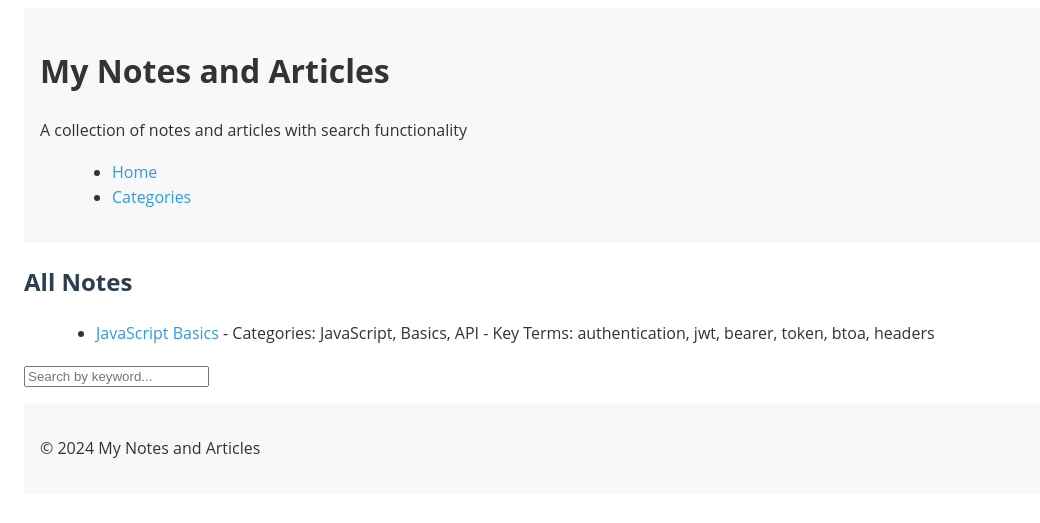
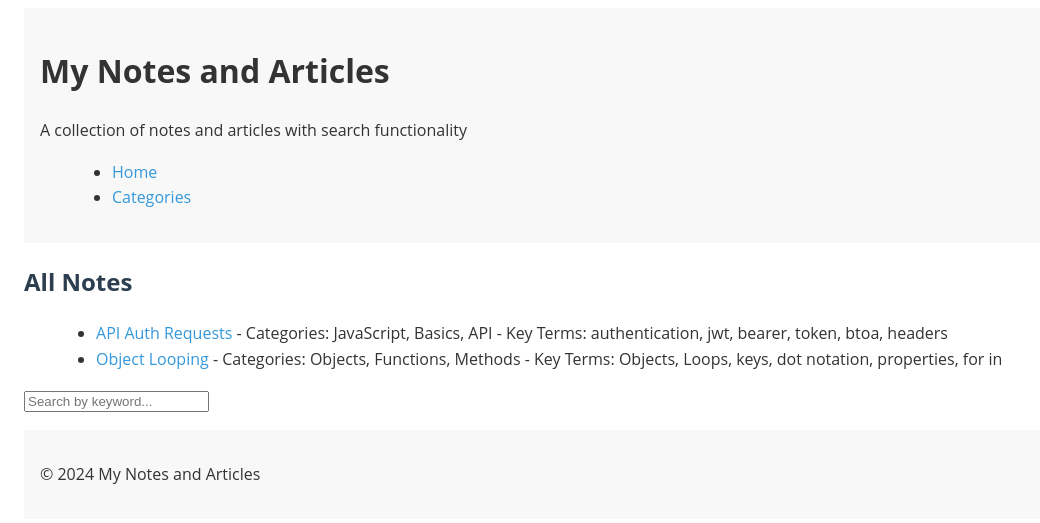
Before and after one commit to WestMecRyan/westmecryan.github.io, a Jekyll site: the page built from index.html, in a window 1280 px wide. Shown: the top 523 px of the page, without its empty margins (0-1040 px from the left). Built offline with Jekyll 4.4.1, drawn with Linux system fonts in a browser that asks for light colours; comment, search, counter and statistics services are not loaded; some of the changed lines change nothing that is shown.

Commit message:
added object looping markdown

````diff
--- a/_notes/2024-11-07-fetch-auth-requests.md
+++ b/_notes/2024-11-07-fetch-auth-requests.md
@@ -1,5 +1,5 @@
 ---
-title: "JavaScript Basics"
+title: "API Auth Requests"
 date: 2024-11-07
 categories: [JavaScript, Basics, API]
 keyterms: ["authentication", "jwt", "bearer", "token", "btoa", "headers" ]
--- /dev/null
+++ b/_notes/2024-11-08-object-looping.md
@@ -0,0 +1,325 @@
+---
+title: "Object Looping"
+date: 2024-11-08
+categories: [Objects, Functions, Methods]
+keyterms: ["Objects", "Loops", "keys", "dot notation", "properties", "for in"]
+---
+
+# JavaScript Object Manipulation Guide
+
+## 1. Object Declaration (const vs let)
+
+When working with objects that will be used with MongoDB, it's generally recommended to use `const` unless you specifically need to reassign the variable to a completely different object. Here's why:
+
+```javascript
+// Using const
+const person = { name: "John" };
+person.name = "Jane"; // This is allowed
+// person = { name: "Bob" }; // This would throw an error
+
+// Using let
+let user = { name: "John" };
+user.name = "Jane"; // This is allowed
+user = { name: "Bob" }; // This is also allowed
+```
+
+**Best Practice**: Use `const` by default because:
+
+- It prevents accidental reassignment of the entire object
+- The object's properties can still be modified
+- It signals to other developers that this reference won't change
+- MongoDB operations typically modify properties rather than replacing entire documents
+
+## 2. Object.assign()
+
+`Object.assign()` merges properties from one or more source objects into a target object.
+
+```javascript
+// Method 1: Modifying existing object
+const car = { brand: "Toyota" };
+Object.assign(car, { model: "Camry", year: 2024 });
+// Result: car = { brand: "Toyota", model: "Camry", year: 2024 }
+
+// Method 2: Creating new object
+const newCar = Object.assign({}, car, { color: "red" });
+// Result: newCar = { brand: "Toyota", model: "Camry", year: 2024, color: "red" }
+```
+
+**Use Case**: When updating MongoDB documents, you might use this to merge new fields with existing data:
+
+```javascript
+const updates = Object.assign({}, existingDoc, newData);
+```
+
+## 3. Spread Operator (...)
+
+The spread operator provides a more concise way to clone and merge objects:
+
+```javascript
+const baseProduct = { name: "Widget", price: 9.99 };
+const customProduct = {
+  ...baseProduct,
+  color: "blue",
+  size: "large",
+};
+// Result: { name: "Widget", price: 9.99, color: "blue", size: "large" }
+```
+
+**Note**: Spread operator vs Object.assign()
+
+- Spread is more readable and concise
+- Both perform shallow copies
+- Spread is commonly used in React and modern JavaScript
+
+## 4. Object.defineProperty()
+
+This method allows fine-grained control over property attributes:
+
+```javascript
+const product = {};
+
+Object.defineProperty(product, "id", {
+  value: "123",
+  writable: false, // Can't be changed
+  enumerable: true, // Shows up in loops
+  configurable: false, // Can't be deleted
+});
+
+// Getter example
+Object.defineProperty(product, "formattedPrice", {
+  get() {
+    return `$${this.price.toFixed(2)}`;
+  },
+});
+```
+
+`defineProperty` creates non-enumerable properties by default. To make them visible:
+
+```javascript
+Object.defineProperty(animal, "type", {
+  value: "Dog",
+  writable: true,
+  enumerable: true, // Add this to make it visible
+});
+```
+
+## 5. Looping Over Objects
+
+There are several ways to iterate over objects:
+
+- property name
+- property value
+- property and value
+
+```javascript
+const user = {
+  name: "Alice",
+  age: 30,
+  role: "Admin",
+};
+
+// 1. for...in (iterates over enumerable properties)
+for (let prop in user) {
+  console.log(`${prop}: ${user[prop]}`);
+}
+
+// 2. Object.keys() with for...of
+for (let key of Object.keys(user)) {
+  console.log(`${key}: ${user[key]}`);
+}
+
+// 3. Object.entries() with destructuring
+for (let [key, value] of Object.entries(user)) {
+  console.log(`${key}: ${value}`);
+}
+```
+
+**Key Differences**:
+
+- `for...in` iterates over all enumerable properties (including inherited ones)
+- `for...of` is used with iterables (arrays, strings, etc.)
+- `forEach` is an array method that provides index and array reference
+
+## 6. Object.entries(), Object.keys(), and Object.values()
+
+These methods are crucial for MongoDB operations:
+
+```javascript
+const product = {
+  name: "Laptop",
+  price: 999,
+  inStock: true,
+};
+
+// Keys
+console.log(Object.keys(product));
+// ["name", "price", "inStock"]
+
+// Values
+console.log(Object.values(product));
+// ["Laptop", 999, true]
+
+// Entries
+console.log(Object.entries(product));
+// [["name", "Laptop"], ["price", 999], ["inStock", true]]
+```
+
+**MongoDB Use Case**:
+
+```javascript
+// Converting MongoDB document fields to an update operation
+const updates = Object.entries(changes).reduce((acc, [key, value]) => {
+  acc[`$set.${key}`] = value;
+  return acc;
+}, {});
+```
+
+## 7. Object.freeze()
+
+Prevents any modifications to an object:
+
+```javascript
+const config = {
+  apiKey: "abc123",
+  endpoint: "api.example.com",
+};
+
+Object.freeze(config);
+config.apiKey = "xyz"; // This will fail silently or throw error in strict mode
+delete config.endpoint; // This will also fail
+```
+
+**Note**: `Object.freeze()` is shallow - nested objects can still be modified unless also frozen.
+
+The reason we can't loop over objects directly is that objects are not iterable by default in JavaScript. They need to be converted to an iterable format first (using Object.keys(), Object.values(), or Object.entries()).
+
+Let's clarify the difference between `for...in` and `for...of` with array indices.
+
+When using `for...in` with arrays, it iterates over the enumerable properties, which include the array indices as strings. This can lead to unexpected behavior:
+
+```javascript
+const arr = ["a", "b", "c"];
+
+// Using for...in with array
+for (let index in arr) {
+  console.log(index, typeof index);
+  // Output:
+  // "0" "string"
+  // "1" "string"
+  // "2" "string"
+}
+
+// Using for...of with array
+for (let value of arr) {
+  console.log(value);
+  // Output:
+  // "a"
+  // "b"
+  // "c"
+}
+```
+
+This is one of the key reasons why `for...in` is not recommended for arrays. Here's a breakdown of when to use each:
+
+```javascript
+// 1. For Arrays:
+const numbers = [10, 20, 30];
+
+// ✅ GOOD: for...of gets values
+for (let num of numbers) {
+  console.log(num); // 10, 20, 30
+}
+
+// ✅ GOOD: forEach gets value, index, and array
+numbers.forEach((value, index, array) => {
+  console.log(value, index); // 10 0, 20 1, 30 2
+});
+
+// ❌ BAD: for...in gets string indices
+for (let i in numbers) {
+  console.log(i); // "0", "1", "2"
+}
+
+// 2. For Objects:
+const person = {
+  name: "John",
+  age: 30,
+};
+
+// ✅ GOOD: for...in gets property names
+for (let prop in person) {
+  console.log(prop, person[prop]); // "name" "John", "age" 30
+}
+
+// ✅ GOOD: Object.entries() with for...of
+for (let [key, value] of Object.entries(person)) {
+  console.log(key, value); // "name" "John", "age" 30
+}
+
+// ❌ ERROR: for...of doesn't work directly with objects
+// for (let item of person) { // TypeError: person is not iterable
+```
+
+The key differences:
+
+1. `for...in`:
+
+   - Works with objects to iterate over enumerable property names
+   - With arrays, gives string indices ("0", "1", "2")
+   - Can include inherited properties
+   - Generally slower than alternatives
+
+2. `for...of`:
+
+   - Works with iterables (arrays, strings, Maps, Sets)
+   - Gives actual values
+   - Cannot be used directly with objects
+   - Generally faster and more predictable
+
+3. `forEach`:
+   - Array method only
+   - Provides value, index, and array reference
+   - Cannot break out of the loop early
+   - More functional programming style
+
+Best practices:
+
+```javascript
+// For arrays:
+const arr = ["a", "b", "c"];
+for (let value of arr) {
+  /* use value */
+}
+// or
+arr.forEach((value) => {
+  /* use value */
+});
+
+// For objects:
+const obj = { a: 1, b: 2 };
+for (let key in obj) {
+  if (obj.hasOwnProperty(key)) {
+    // Safety check
+    /* use obj[key] */
+  }
+}
+// or (modern approach)
+for (let [key, value] of Object.entries(obj)) {
+  /* use key and value */
+}
+```
+
+This is particularly relevant when working with MongoDB, as you often need to iterate over document fields:
+
+```javascript
+const doc = await collection.findOne({ _id: someId });
+
+// To process all fields in a document:
+for (let [field, value] of Object.entries(doc)) {
+  // Skip the _id field
+  if (field !== "_id") {
+    // Process each field
+    console.log(`Field ${field} has value ${value}`);
+  }
+}
+```
````
